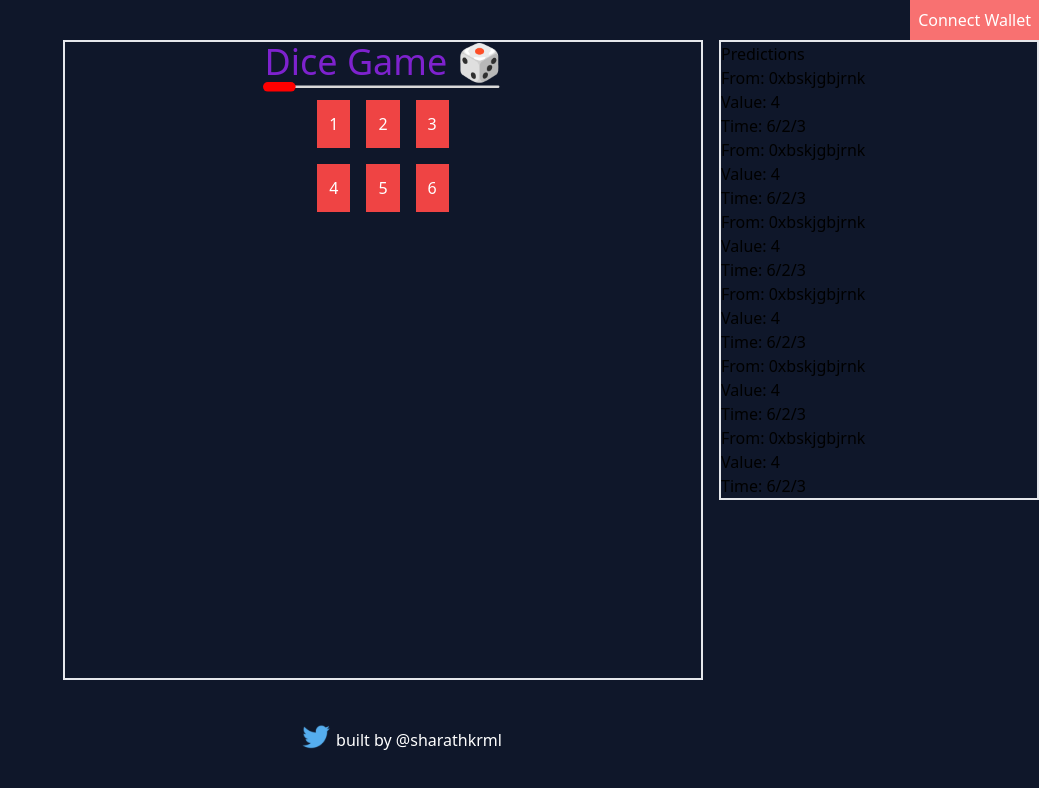
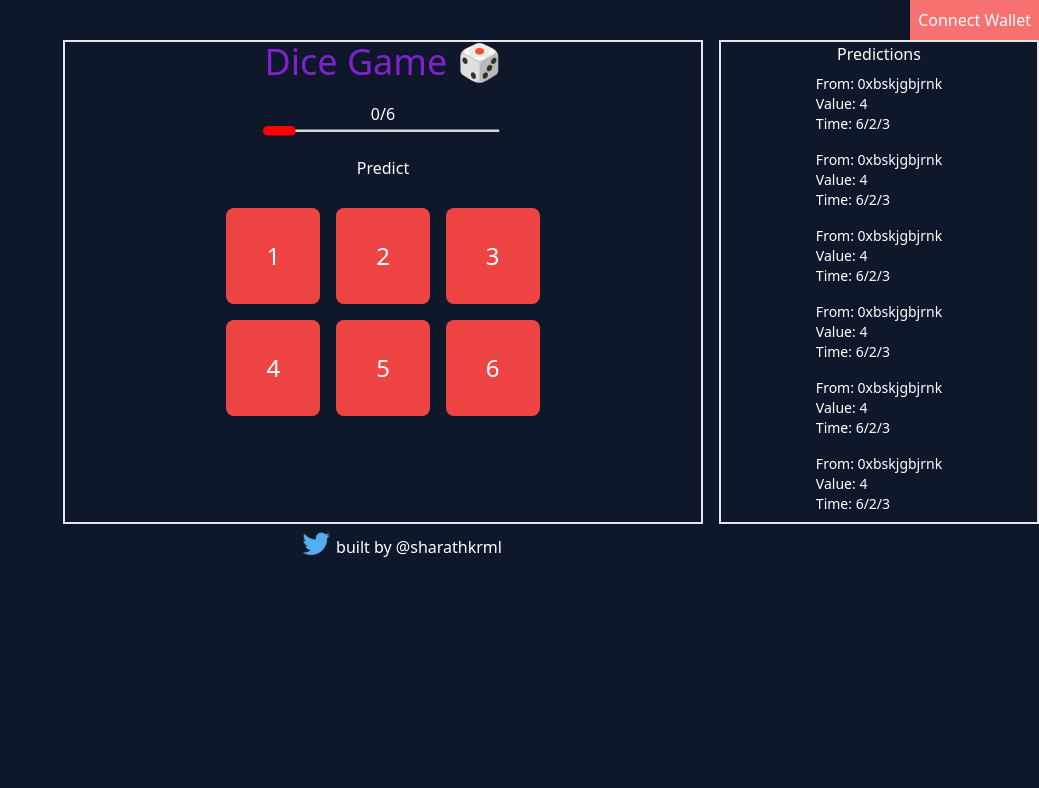
Before and after one commit to sharathkrml/dice_game, a Next.js app: page / in a window 1280 px wide. Shown: the top 788 px of the page, without its empty margins (241-1280 px from the left). Built offline with nearby package versions, Linux system fonts and the light colour scheme.

Commit message:
added minimum styling

```diff
--- a/components/ListPredictions.js
+++ b/components/ListPredictions.js
@@ -3,8 +3,8 @@ import PredictionCard from "./PredictionCard";
 
 function ListPredictions() {
   return (
-    <div className="border-2">
-      <h2>Predictions</h2>
+    <div className="border-2 flex flex-col items-center">
+      <h2 className="text-white">Predictions</h2>
       <PredictionCard/>
       <PredictionCard/>
       <PredictionCard/>
--- a/components/MainComponent.js
+++ b/components/MainComponent.js
@@ -1,19 +1,22 @@
 import React from "react";
 import { Line } from "rc-progress";
 function MainComponent() {
+  const btnStyle = "px-10 py-8  rounded-lg bg-red-500 text-2xl text-white m-2";
   return (
     <div className="border-2 flex flex-col h-[100%] items-center">
       <h1 className="text-4xl text-[#7E22CE]">Dice Game 🎲 </h1>
+      <div className="text-white mt-5">0/6</div>
       <div className="w-60">
         <Line percent="10" strokeWidth="4" strokeColor="red" />
       </div>
-      <div className="grid grid-cols-3">
-        <button className="p-3 bg-red-500 text-white m-2">1</button>
-        <button className="p-3 bg-red-500 text-white m-2">2</button>
-        <button className="p-3 bg-red-500 text-white m-2">3</button>
-        <button className="p-3 bg-red-500 text-white m-2">4</button>
-        <button className="p-3 bg-red-500 text-white m-2">5</button>
-        <button className="p-3 bg-red-500 text-white m-2">6</button>
+      <div className="text-white mt-5">Predict</div>
+      <div className="grid grid-cols-3 mt-5">
+        <button className={btnStyle}>1</button>
+        <button className={btnStyle}>2</button>
+        <button className={btnStyle}>3</button>
+        <button className={btnStyle}>4</button>
+        <button className={btnStyle}>5</button>
+        <button className={btnStyle}>6</button>
       </div>
     </div>
   );
--- a/components/PredictionCard.js
+++ b/components/PredictionCard.js
@@ -2,10 +2,10 @@ import React from "react";
 
 function PredictionCard() {
   return (
-    <div className="border-1">
-      <div className="from">From: 0xbskjgbjrnk</div>
-      <div className="value">Value: 4</div>
-      <div className="time">Time: 6/2/3</div>
+    <div className="py-2">
+      <div className="text-sm text-white">From: 0xbskjgbjrnk</div>
+      <div className="text-sm text-white">Value: 4</div>
+      <div className="text-sm text-white">Time: 6/2/3</div>
     </div>
   );
 }
--- a/pages/index.js
+++ b/pages/index.js
@@ -6,7 +6,7 @@ import twitterLogo from "../public/twitter-logo.svg";
 import Image from "next/image";
 export default function Home() {
   return (
-    <div className="bg-[#0F172A]">
+    <div className="bg-[#0F172A] min-h-[100vh]">
       <Head>
         <title>Dice Game 🎲 </title>
         <meta name="description" content="Generated by create next app" />
@@ -16,7 +16,7 @@ export default function Home() {
         <Navbar />
       </nav>
       <main className="flex justify-end gap-4">
-        <section className="w-6/12 min-h-[80vh]">
+        <section className="w-6/12">
           <MainComponent />
         </section>
         <aside className="w-3/12">
@@ -24,7 +24,7 @@ export default function Home() {
         </aside>
       </main>
 
-      <footer className=" flex items-center justify-center min-h-[15vh]">
+      <footer className=" flex items-center justify-center">
         <div className="w-10">
           <Image alt="Twitter Logo" src={twitterLogo} />
         </div>
```
